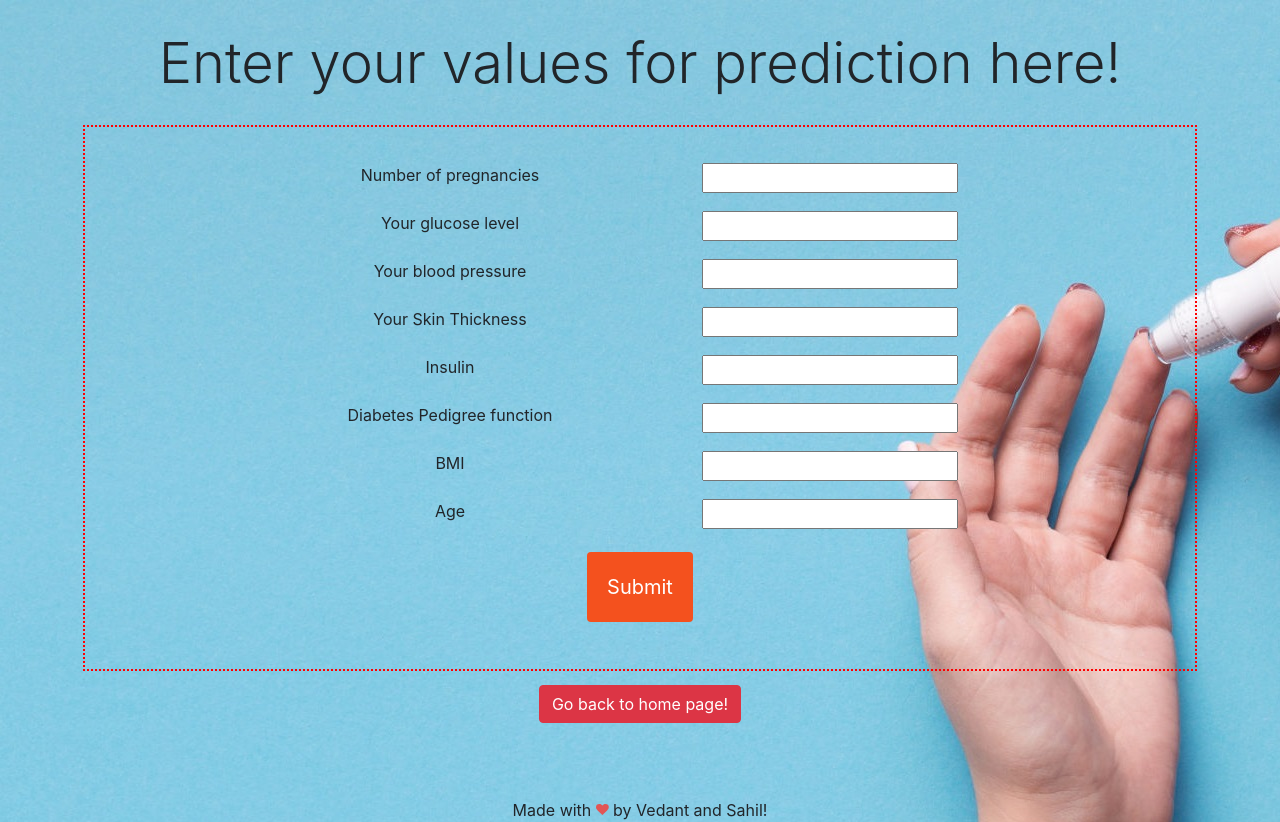
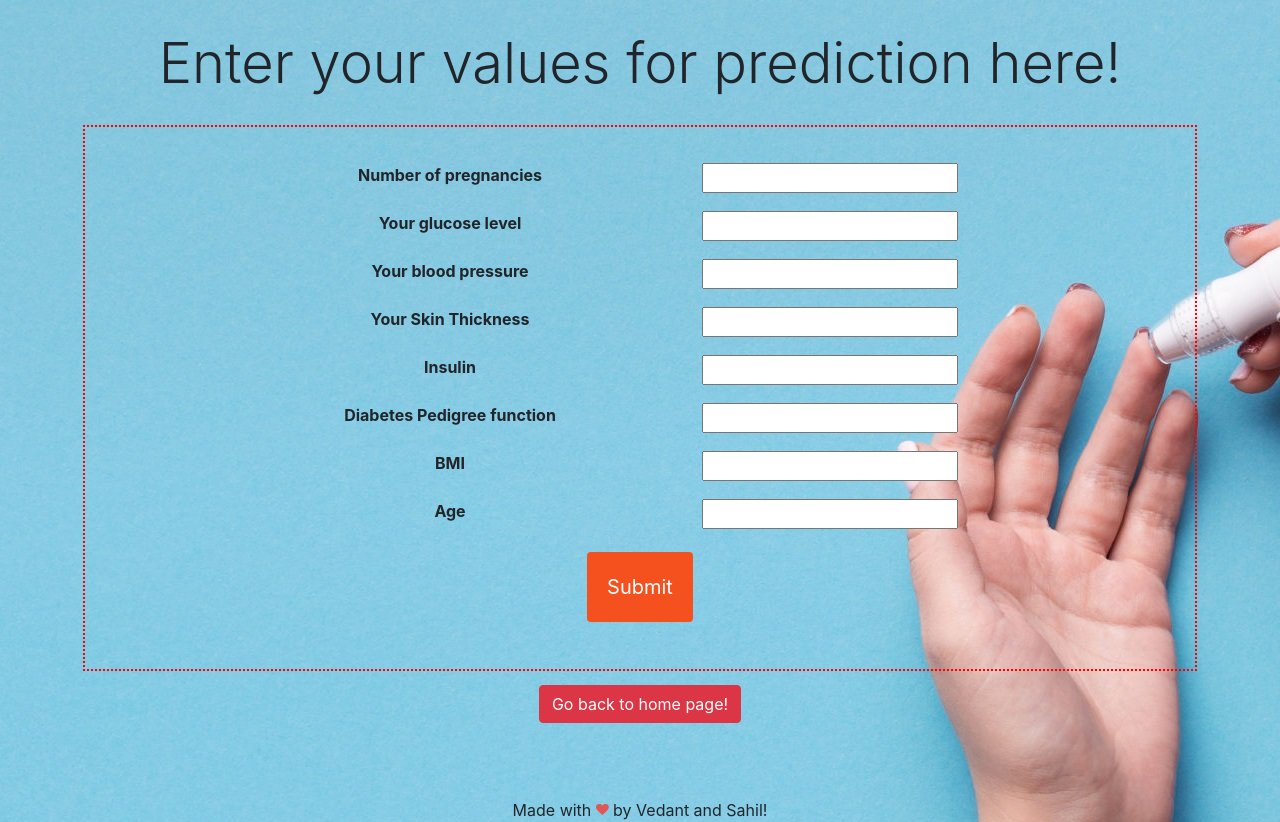
Before and after one commit to ItsNaSa/Diabetes-Predictor, a Flask app: page /predictor in a window 1280 px wide. Run offline with Flask 2, Linux system fonts and the light colour scheme; some libraries are stand-ins or nearby versions.

Commit message:
Modified the pages

```diff
--- a/templates/predictorPage.html
+++ b/templates/predictorPage.html
@@ -21,7 +21,7 @@
                 {{ form.csrf_token }}
                 <div class="row mb-3" style="padding-top: 20px;">
                     <div class="col-md-2 col-sm-2"></div>
-                    <div class="col-md-4 col-sm-4">
+                    <div class="col-md-4 col-sm-4 font-weight-bold">
                         {{form.pregnancies.label}}
                     </div>
                     <div class="col-md-4 col-sm-4">
@@ -31,7 +31,7 @@
                 </div>
                 <div class="row mb-3">
                     <div class="col-md-2 col-sm-2"></div>
-                    <div class="col-md-4 col-sm-4">
+                    <div class="col-md-4 col-sm-4 font-weight-bold">
                         {{form.glucose.label}}
                     </div>
                     <div class="col-md-4 col-sm-4">
@@ -41,7 +41,7 @@
                 </div>
                 <div class="row mb-3">
                     <div class="col-md-2 col-sm-2"></div>
-                    <div class="col-md-4 col-sm-4">
+                    <div class="col-md-4 col-sm-4 font-weight-bold">
                         {{form.bp.label}}
                     </div>
                     <div class="col-md-4 col-sm-4">
@@ -51,7 +51,7 @@
                 </div>
                 <div class="row mb-3">
                     <div class="col-md-2 col-sm-2"></div>
-                    <div class="col-md-4 col-sm-4">
+                    <div class="col-md-4 col-sm-4 font-weight-bold">
                         {{form.st.label}}
                     </div>
                     <div class="col-md-4 col-sm-4">
@@ -61,7 +61,7 @@
                 </div>
                 <div class="row mb-3">
                     <div class="col-md-2 col-sm-2"></div>
-                    <div class="col-md-4 col-sm-4">
+                    <div class="col-md-4 col-sm-4 font-weight-bold">
                         {{form.insulin.label}}
                     </div>
                     <div class="col-md-4 col-sm-4">
@@ -71,7 +71,7 @@
                 </div>
                 <div class="row mb-3">
                     <div class="col-md-2 col-sm-2"></div>
-                    <div class="col-md-4 col-sm-4">
+                    <div class="col-md-4 col-sm-4 font-weight-bold">
                         {{form.diabetesPedigree.label}}
                     </div>
                     <div class="col-md-4 col-sm-4">
@@ -81,7 +81,7 @@
                 </div>
                 <div class="row mb-3">
                     <div class="col-md-2 col-sm-2"></div>
-                    <div class="col-md-4 col-sm-4">
+                    <div class="col-md-4 col-sm-4 font-weight-bold">
                         {{form.bmi.label}}
                     </div>
                     <div class="col-md-4 col-sm-4">
@@ -91,7 +91,7 @@
                 </div>
                 <div class="row mb-3">
                     <div class="col-md-2 col-sm-2"></div>
-                    <div class="col-md-4 col-sm-4">
+                    <div class="col-md-4 col-sm-4 font-weight-bold">
                         {{form.age.label}}
                     </div>
                     <div class="col-md-4 col-sm-4">
@@ -106,8 +106,8 @@
                     </div>
                 </div>
                 <div class="row">
-                    <div class="col-md-12 text-center">
-                        <p>
+                    <div class="col-md-12 text-center display-4">
+                        <p class="font-weight-bold" style="color: red;font-family:verdana;">
                             {{result}}
                         </p>
                     </div>
```
Also changed, not shown: templates/index.html (+7 -3 lines).
